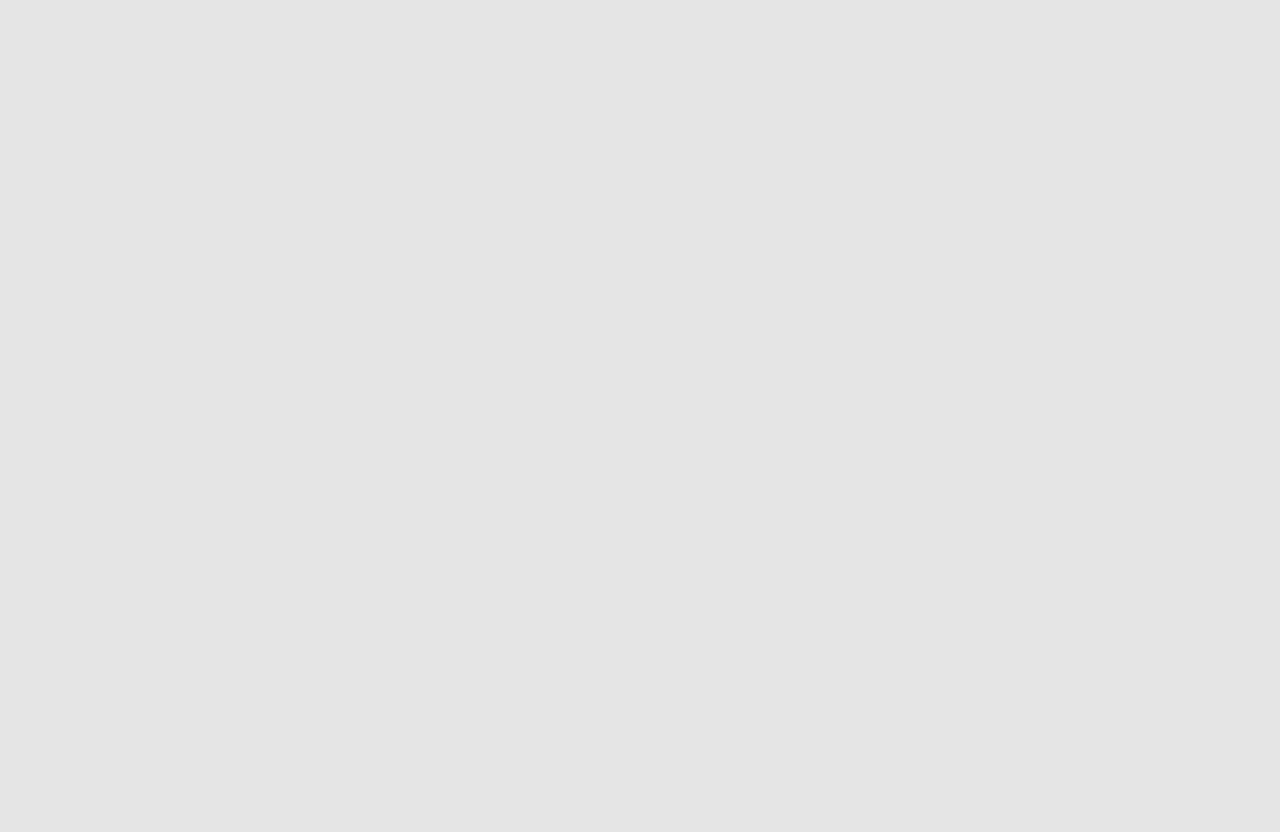
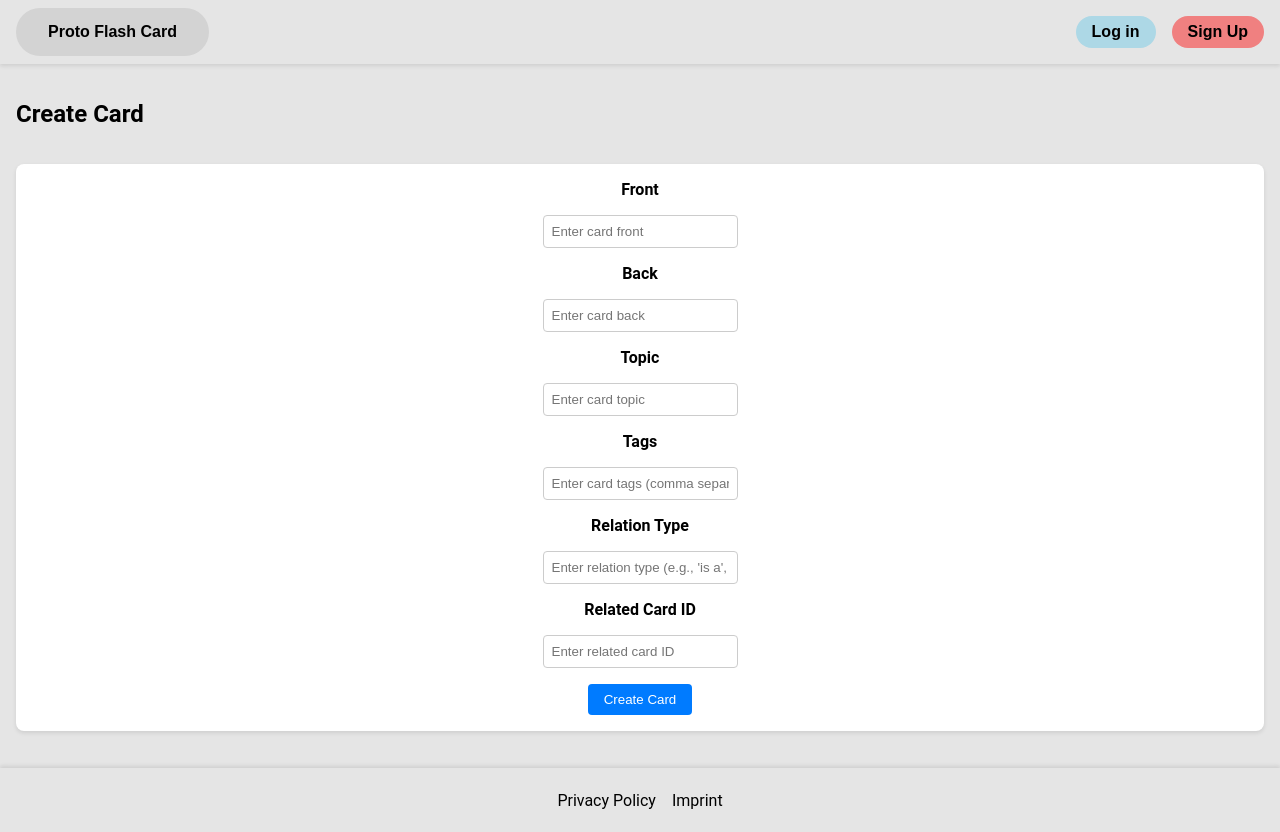
Before and after one commit to ProRuan/proto-flash-card, an Angular app: page /create-card in a window 1280 px wide. Before the commit this address led to /. Before the commit the page ends 800 px from the top, so only its background shows below. Built offline with nearby package versions, Linux system fonts and the light colour scheme.

Commit message:
added create-deck and create-card

```diff
--- a/src/app/app.routes.ts
+++ b/src/app/app.routes.ts
@@ -1,10 +1,14 @@
 import { Routes } from '@angular/router';
 
 import { ForgotPassword, Login, ResetPassword, SignUp } from '@core/auth/pages';
+import { CreateCard } from '@modules/cards/pages';
+import { CreateDeck } from '@modules/decks/pages';
 
 export const routes: Routes = [
   { path: '', component: Login },
   { path: 'sign-up', component: SignUp },
   { path: 'forgot-password', component: ForgotPassword },
   { path: 'reset-password', component: ResetPassword },
+  { path: 'create-deck', component: CreateDeck },
+  { path: 'create-card', component: CreateCard },
 ];
--- /dev/null
+++ b/src/app/modules/cards/pages/create-card/create-card.html
@@ -0,0 +1,32 @@
+<app-core-header></app-core-header>
+
+<main class="create-card">
+    <h2 class="title">Create Card</h2>
+
+    <form [formGroup]="form" class="form" (ngSubmit)="onSubmit()">
+        <label for="front" class="label">Front</label>
+        <input id="front" formControlName="front" class="input" placeholder="Enter card front">
+
+        <label for="back" class="label">Back</label>
+        <input id="back" formControlName="back" class="input" placeholder="Enter card back">
+
+        <label for="topic" class="label">Topic</label>
+        <input id="topic" formControlName="topic" type="text" class="input" placeholder="Enter card topic">
+
+        <label for="tags" class="label">Tags</label>
+        <input id="tags" formControlName="tags" type="text" class="input"
+            placeholder="Enter card tags (comma separated)">
+
+        <label for="relationType" class="label">Relation Type</label>
+        <input id="relationType" formControlName="relationType" type="text" class="input"
+            placeholder="Enter relation type (e.g., 'is a', 'part of')">
+
+        <label for="relatedCardId" class="label">Related Card ID</label>
+        <input id="relatedCardId" formControlName="relatedCardId" type="text" class="input"
+            placeholder="Enter related card ID">
+
+        <button type="submit" class="button" [disabled]="form.invalid">Create Card</button>
+    </form>
+</main>
+
+<app-core-footer></app-core-footer>
--- /dev/null
+++ b/src/app/modules/cards/pages/create-card/create-card.scss
@@ -0,0 +1,47 @@
+@use './mixins';
+
+.create-card {
+  display: flex;
+  flex-direction: column;
+  gap: 1rem;
+  padding: 1rem;
+}
+
+.form {
+  background-color: white;
+  border-radius: 8px;
+  padding: 1rem;
+  box-shadow: 0 2px 4px rgba(0, 0, 0, 0.1);
+
+  @include mixins.display($justify: start);
+  flex-direction: column;
+  gap: 1rem;
+}
+
+.label {
+  font-weight: bold;
+}
+
+.input {
+  padding: 0.5rem;
+  border: 1px solid #ccc;
+  border-radius: 4px;
+}
+
+.input:focus {
+  border-color: #007bff;
+  outline: none;
+}
+
+.button {
+  padding: 0.5rem 1rem;
+  background-color: #007bff;
+  color: white;
+  border: none;
+  border-radius: 4px;
+  cursor: pointer;
+}
+
+.button:hover {
+  background-color: #0056b3;
+}
--- /dev/null
+++ b/src/app/modules/cards/pages/create-card/create-card.ts
@@ -0,0 +1,36 @@
+import { Component, inject } from '@angular/core';
+import { NonNullableFormBuilder, ReactiveFormsModule, Validators } from '@angular/forms';
+
+import { CoreFooter, CoreHeader } from '@core/components';
+
+@Component({
+  selector: 'app-create-card',
+  imports: [ReactiveFormsModule, CoreHeader, CoreFooter],
+  templateUrl: './create-card.html',
+  styleUrl: './create-card.scss',
+})
+export class CreateCard {
+  fb = inject(NonNullableFormBuilder);
+
+  form = this.fb.group({
+    front: ['', [Validators.required, Validators.maxLength(500)]],
+    back: ['', [Validators.required, Validators.maxLength(500)]],
+    topic: ['', [Validators.required, Validators.maxLength(100)]],
+    tags: ['', [Validators.maxLength(200)]],
+    relationType: ['', [Validators.maxLength(50)]],
+    relatedCardId: ['', [Validators.maxLength(50)]],
+  });
+
+  onSubmit() {
+    if (this.form.valid) {
+      const { front, back, topic, tags, relationType, relatedCardId } = this.form.value;
+      // Handle create card logic here
+      console.log('Front:', front);
+      console.log('Back:', back);
+      console.log('Topic:', topic);
+      console.log('Tags:', tags);
+      console.log('Relation Type:', relationType);
+      console.log('Related Card ID:', relatedCardId);
+    }
+  }
+}
--- /dev/null
+++ b/src/app/modules/cards/pages/index.ts
@@ -0,0 +1 @@
+export * from './create-card/create-card';
--- /dev/null
+++ b/src/app/modules/decks/pages/create-deck/create-deck.html
@@ -0,0 +1,17 @@
+<app-core-header></app-core-header>
+
+<main class="create-deck">
+    <h2 class="title">Create Deck</h2>
+
+    <form [formGroup]="form" class="form" (ngSubmit)="onSubmit()">
+        <label for="name" class="label">Name</label>
+        <input id="name" formControlName="name" type="text" class="input" placeholder="Enter deck name">
+
+        <label for="category" class="label">Category</label>
+        <input id="category" formControlName="category" type="text" class="input" placeholder="Enter deck category">
+
+        <button type="submit" class="button" [disabled]="form.invalid">Create Deck</button>
+    </form>
+</main>
+
+<app-core-footer></app-core-footer>
--- /dev/null
+++ b/src/app/modules/decks/pages/create-deck/create-deck.scss
@@ -0,0 +1,42 @@
+@use './mixins';
+
+.create-deck {
+  display: flex;
+  flex-direction: column;
+  gap: 1rem;
+  padding: 1rem;
+}
+
+.form {
+  background-color: white;
+  border-radius: 8px;
+  padding: 1rem;
+  box-shadow: 0 2px 4px rgba(0, 0, 0, 0.1);
+
+  @include mixins.display($justify: start);
+  gap: 1rem;
+}
+
+.label {
+  font-weight: bold;
+}
+
+.input {
+  padding: 0.5rem;
+  border: 1px solid #ccc;
+  border-radius: 4px;
+}
+
+.input:focus {
+  border-color: #007bff;
+  outline: none;
+}
+
+.button {
+  padding: 0.5rem 1rem;
+  background-color: #007bff;
+  color: white;
+  border: none;
+  border-radius: 4px;
+  cursor: pointer;
+}
--- /dev/null
+++ b/src/app/modules/decks/pages/create-deck/create-deck.ts
@@ -0,0 +1,28 @@
+import { Component, inject } from '@angular/core';
+import { NonNullableFormBuilder, ReactiveFormsModule, Validators } from '@angular/forms';
+
+import { CoreFooter, CoreHeader } from '@core/components';
+
+@Component({
+  selector: 'app-create-deck',
+  imports: [ReactiveFormsModule, CoreHeader, CoreFooter],
+  templateUrl: './create-deck.html',
+  styleUrl: './create-deck.scss',
+})
+export class CreateDeck {
+  fb = inject(NonNullableFormBuilder);
+
+  form = this.fb.group({
+    name: ['', [Validators.required, Validators.maxLength(100)]],
+    category: ['', [Validators.required, Validators.maxLength(50)]],
+  });
+
+  onSubmit() {
+    if (this.form.valid) {
+      const { name, category } = this.form.value;
+      // Handle create deck logic here
+      console.log('Name:', name);
+      console.log('Category:', category);
+    }
+  }
+}
--- a/src/app/modules/decks/pages/index.ts
+++ b/src/app/modules/decks/pages/index.ts
@@ -1,2 +1,3 @@
+export * from './create-deck/create-deck';
 export * from './deck-creator/deck-creator';
 export * from './deck-viewer/deck-viewer';
```
Also changed, not shown: 2 other files (tests, documents, lock files or other folders).
